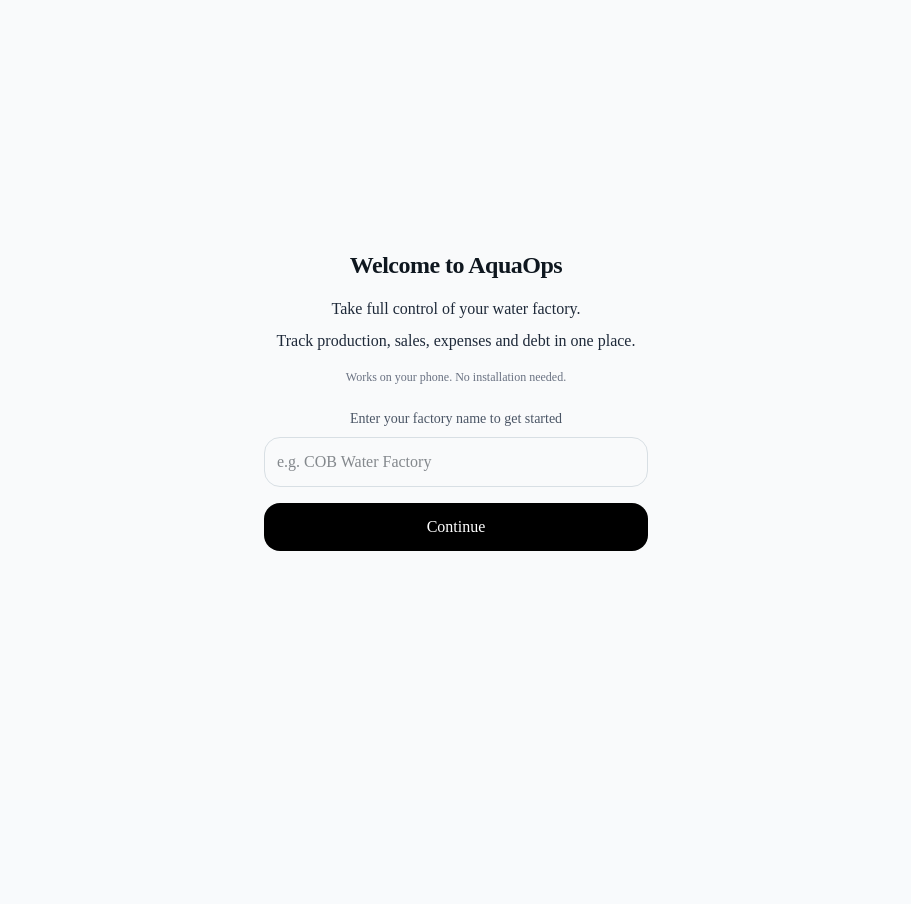
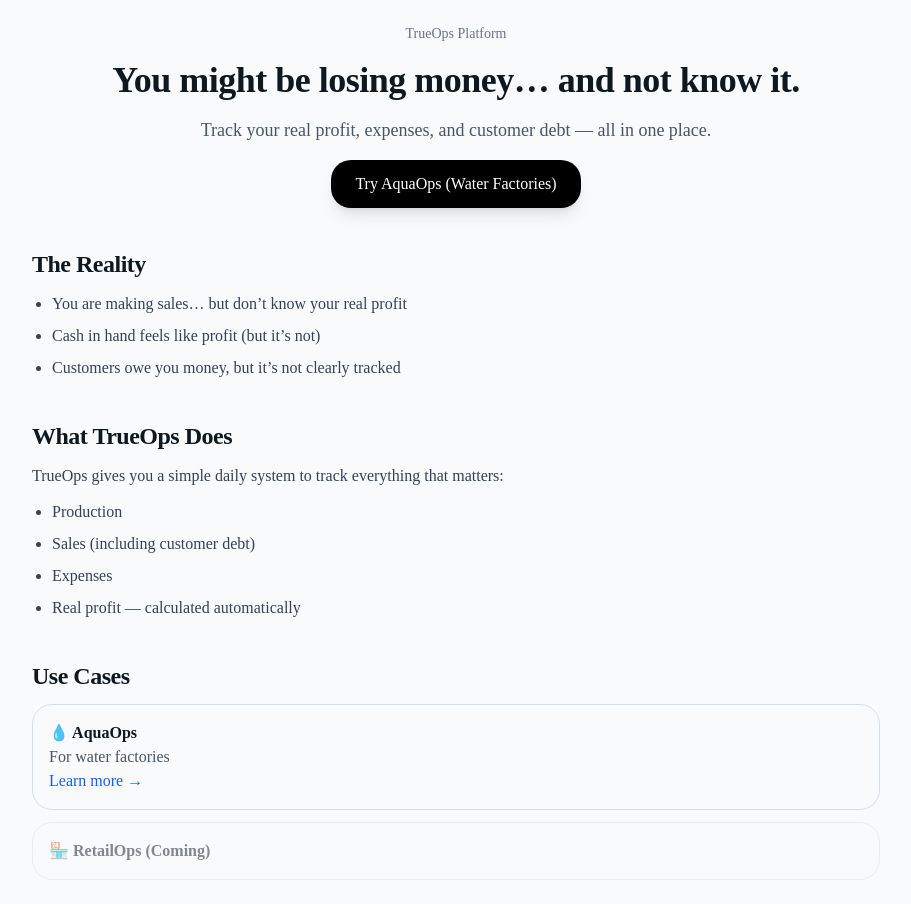
Before and after one commit to COBKingdom/aqua-ops, a Next.js app: page / in a window 1280 px wide. Shown: the whole page, without its empty margins (184-1095 px from the left). Before the commit the page ends 800 px from the top, so only its background shows below. Built offline with nearby package versions, Linux system fonts and the light colour scheme.

Commit message:
Restructure app to TrueOps platform with landing and AquaOps pages

```diff
--- /dev/null
+++ b/app/app/page.tsx
@@ -0,0 +1,5 @@
+import WaterFactoryApp from "@/components/water-factory-app"
+
+export default function Page() {
+  return <WaterFactoryApp />
+}
--- /dev/null
+++ b/app/aquaops/page.tsx
@@ -0,0 +1,30 @@
+export default function AquaOpsPage() {
+  return (
+    <main className="p-6 max-w-3xl mx-auto space-y-6">
+
+      <p className="text-sm text-gray-500">Powered by TrueOps</p>
+
+      <h1 className="text-3xl font-bold">💧 AquaOps</h1>
+
+      <p className="text-gray-600">
+        AquaOps helps water factory owners clearly track daily production,
+        sales, expenses, and customer debt — so you can see your real profit.
+      </p>
+
+      <ul className="list-disc pl-5 text-gray-700 space-y-2">
+        <li>Track daily production</li>
+        <li>Record sales and outstanding payments</li>
+        <li>Capture all expenses</li>
+        <li>See real profit instantly</li>
+      </ul>
+
+      <a
+        href="/app"
+        className="inline-block bg-black text-white px-6 py-3 rounded-xl shadow-lg hover:scale-105 transition"
+      >
+        Open AquaOps App
+      </a>
+
+    </main>
+  );
+}
--- a/app/page.tsx
+++ b/app/page.tsx
@@ -1,5 +1,71 @@
-import WaterFactoryApp from "@/components/water-factory-app"
+export default function Home() {
+  return (
+    <main className="p-6 max-w-4xl mx-auto space-y-10">
 
-export default function Page() {
-  return <WaterFactoryApp />
+      {/* HERO */}
+<section className="text-center space-y-4">
+
+  <p className="text-sm text-gray-500">TrueOps Platform</p>
+
+  <h1 className="text-4xl font-bold">
+    You might be losing money… and not know it.
+  </h1>
+
+  <p className="text-lg text-gray-600">
+    Track your real profit, expenses, and customer debt — all in one place.
+  </p>
+
+  <a
+    href="/aquaops"
+    className="inline-block bg-black text-white px-6 py-3 rounded-xl shadow-lg hover:scale-105 transition"
+  >
+    Try AquaOps (Water Factories)
+  </a>
+
+</section>
+
+      {/* PROBLEM */}
+      <section className="space-y-3">
+        <h2 className="text-2xl font-semibold">The Reality</h2>
+
+     <ul className="list-disc pl-5 text-gray-700 space-y-2">
+    <li>You are making sales… but don’t know your real profit</li>
+    <li>Cash in hand feels like profit (but it’s not)</li>
+    <li>Customers owe you money, but it’s not clearly tracked</li>
+  </ul>
+</section>
+
+      {/* SOLUTION */}
+<section className="space-y-3">
+  <h2 className="text-2xl font-semibold">What TrueOps Does</h2>
+
+  <p className="text-gray-700">
+    TrueOps gives you a simple daily system to track everything that matters:
+  </p>
+
+  <ul className="list-disc pl-5 text-gray-700 space-y-2">
+    <li>Production</li>
+    <li>Sales (including customer debt)</li>
+    <li>Expenses</li>
+    <li>Real profit — calculated automatically</li>
+  </ul>
+</section>
+
+      {/* USE CASES */}
+      <section className="space-y-3">
+        <h2 className="text-2xl font-semibold">Use Cases</h2>
+
+        <div className="border p-4 rounded-xl">
+          <h3 className="font-bold">💧 AquaOps</h3>
+          <p className="text-gray-600">For water factories</p>
+          <a href="/aquaops" className="text-blue-600">Learn more →</a>
+        </div>
+
+        <div className="border p-4 rounded-xl opacity-50">
+          <h3 className="font-bold">🏪 RetailOps (Coming)</h3>
+        </div>
+      </section>
+
+    </main>
+  );
 }
```
